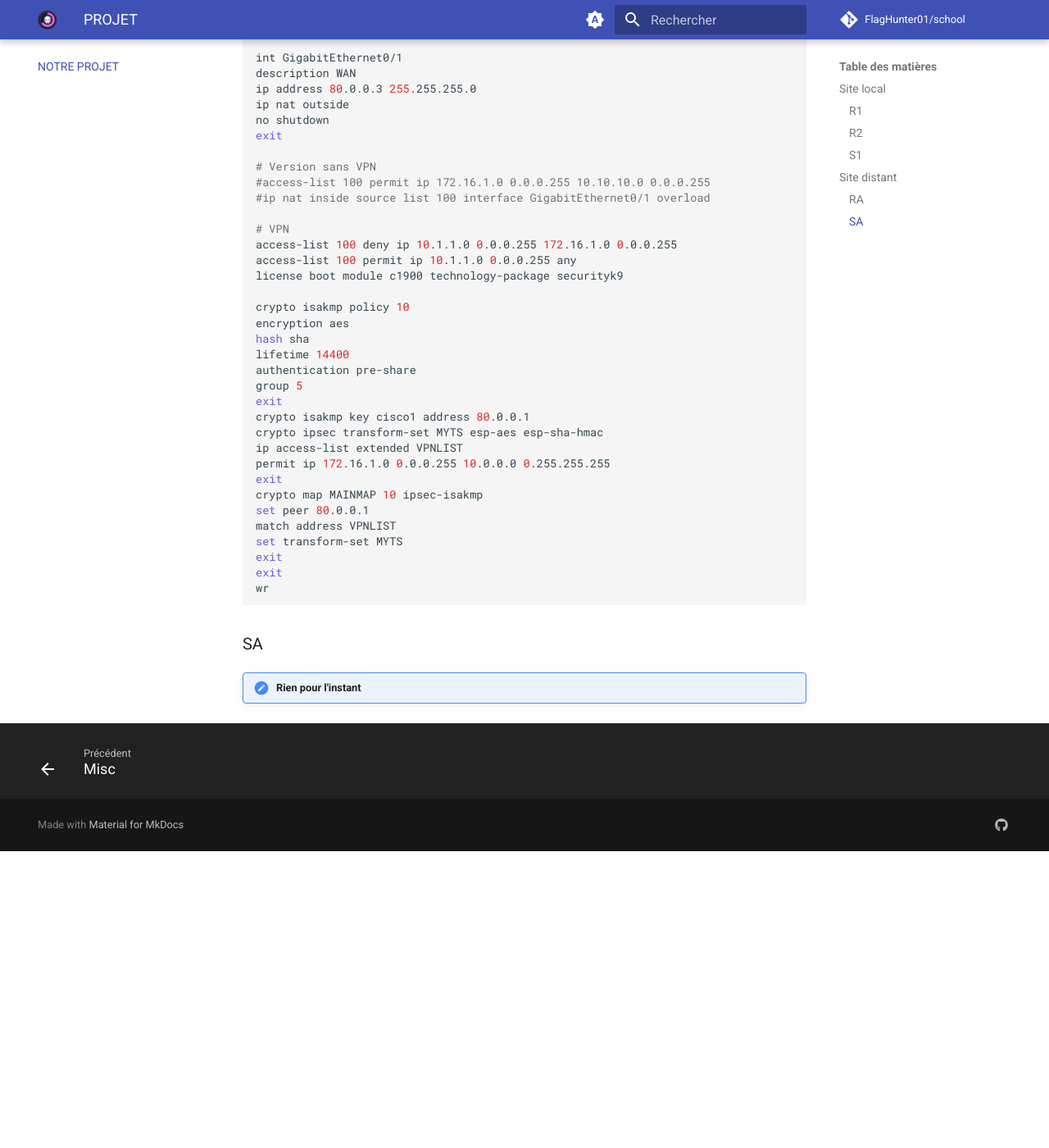
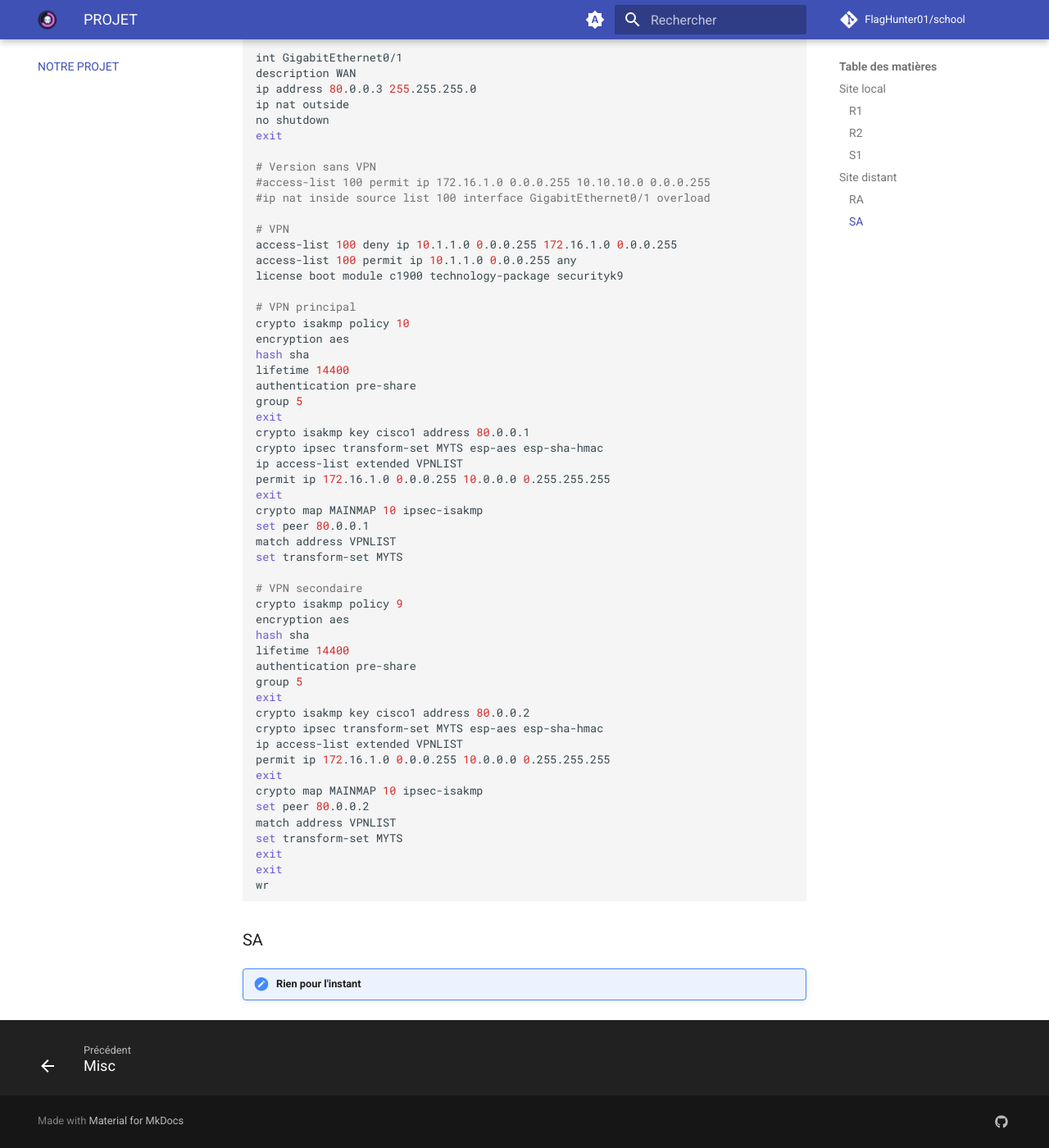
Before and after one commit to FlagHunter01/school, an MkDocs documentation site: the page built from docs/projet.md, in a window 1280 px wide and 1400 px high, scrolled down 4164 px. Shown: the whole window at 82% size. Built offline with MkDocs 1.6.1 and Material for MkDocs 9.7.7, drawn with Linux system fonts in a browser that asks for light colours; comment, search, counter and statistics services are not loaded; before the commit the page ends 5202 px from its top, so only the background shows below that.

Commit message:
Ajout du VPN secondaire sur RA

```diff
--- a/docs/projet.md
+++ b/docs/projet.md
@@ -222,6 +222,7 @@ access-list 100 deny ip 10.1.1.0 0.0.0.255 172.16.1.0 0.0.0.255
 access-list 100 permit ip 10.1.1.0 0.0.0.255 any
 license boot module c1900 technology-package securityk9
 
+# VPN principal
 crypto isakmp policy 10
 encryption aes
 hash sha
@@ -238,6 +239,24 @@ crypto map MAINMAP 10 ipsec-isakmp
 set peer 80.0.0.1
 match address VPNLIST
 set transform-set MYTS
+
+# VPN secondaire
+crypto isakmp policy 9
+encryption aes
+hash sha
+lifetime 14400
+authentication pre-share
+group 5
+exit
+crypto isakmp key cisco1 address 80.0.0.2
+crypto ipsec transform-set MYTS esp-aes esp-sha-hmac
+ip access-list extended VPNLIST
+permit ip 172.16.1.0 0.0.0.255 10.0.0.0 0.255.255.255
+exit
+crypto map MAINMAP 10 ipsec-isakmp
+set peer 80.0.0.2
+match address VPNLIST
+set transform-set MYTS
 exit
 exit
 wr
```
